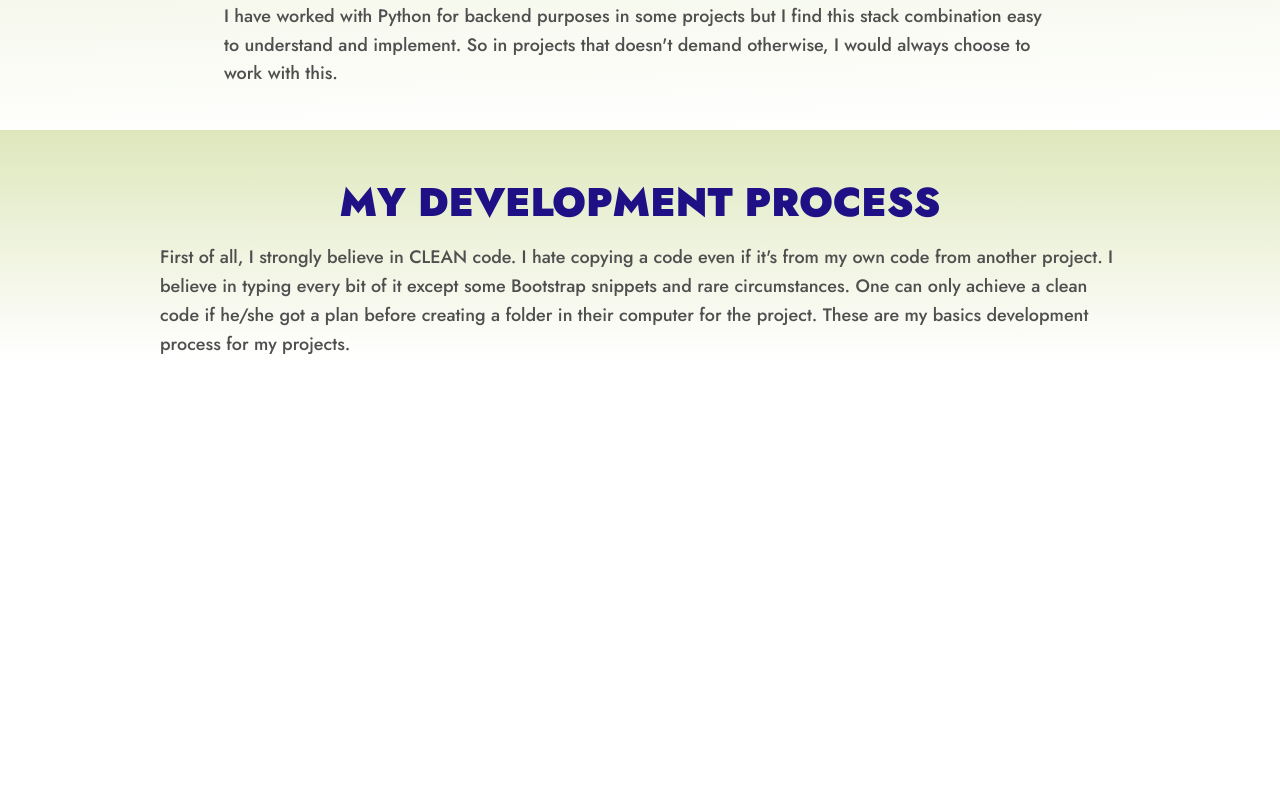
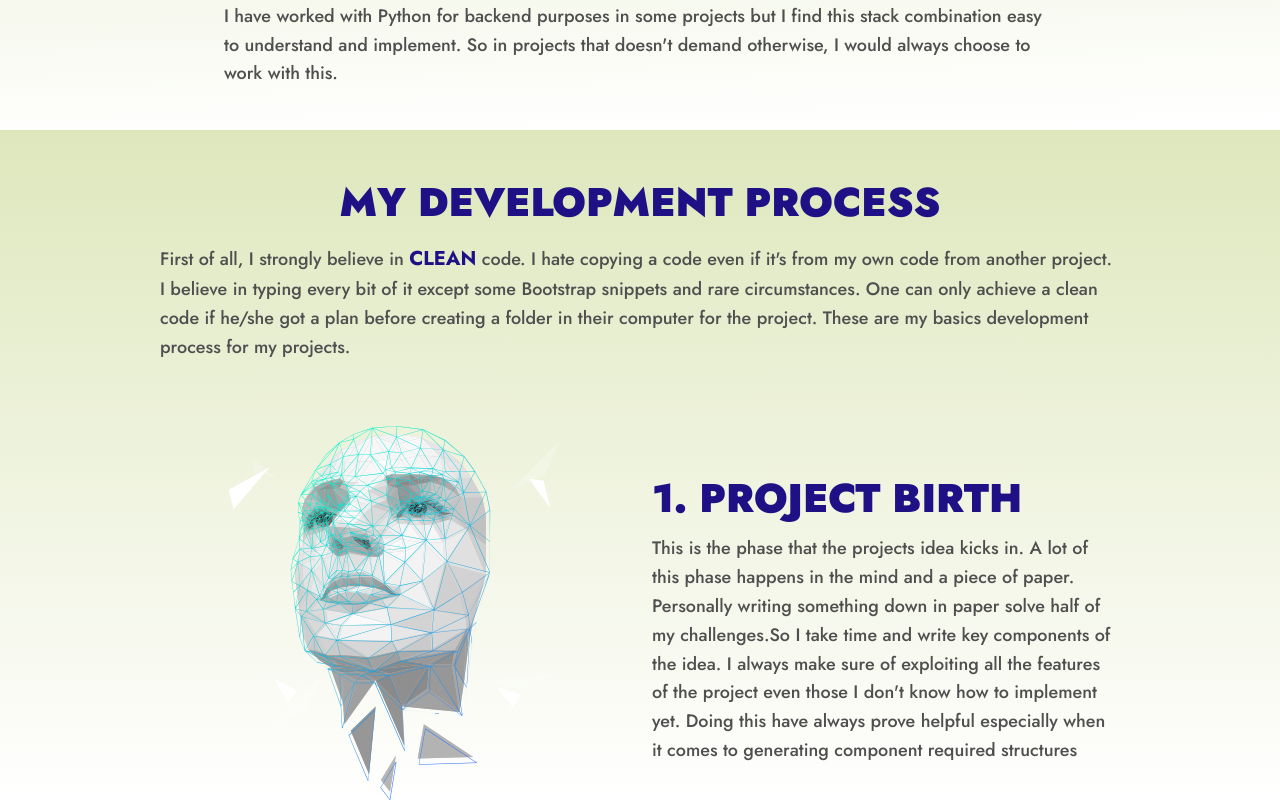
Before and after one commit to Vitalis-Kirui/My-Portfolio, an Angular app in the folder Portfolio-UI/: page / in a window 1280 px wide. Shown: the part 2436-3236 px from the top of the page. Before the commit the page ends 2811 px from the top, so only its background shows below. Built offline with nearby package versions, Linux system fonts and the light colour scheme.

Commit message:
project birth code

```diff
--- a/Portfolio-UI/src/app/app.component.html
+++ b/Portfolio-UI/src/app/app.component.html
@@ -194,7 +194,9 @@
     <div class="devContent">
 
         <h1 class="text-center">My Development Process</h1>
-        <p>First of all, I strongly believe in CLEAN code. I hate copying a code even if it's from my own code from
+
+        <p>First of all, I strongly believe in <span id="special">CLEAN</span> code. I hate copying a code even if it's
+            from my own code from
             another
             project. I believe in typing every bit of it except some Bootstrap snippets and rare circumstances. One can
             only achieve
@@ -202,6 +204,30 @@
             basics
             development process for my projects.</p>
 
+        <div class="row projectBirth pt-5">
+
+            <!-- Project birth -->
+            <div class="col-md-6">
+                <img src="assets/images/hero-lumo.svg" alt="Project birth svg">
+
+            </div>
+
+            <div class="col-md-6 pt-5">
+                <h1>1. Project Birth</h1>
+                <p>This is the phase that the projects idea kicks in. A lot of this phase happens in the mind and a
+                    piece of paper.
+                    Personally writing something down in paper solve half of my challenges.So I take time and write key
+                    components of the
+                    idea.
+                    I always make sure of exploiting all the features of the project even those I don't know how to
+                    implement yet. Doing
+                    this have always prove helpful especially when it comes to generating component required structures
+                </p>
+
+            </div>
+
+        </div>
+
     </div>
 
 </div>
```
